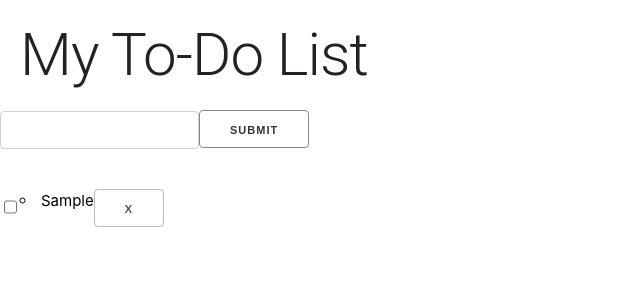
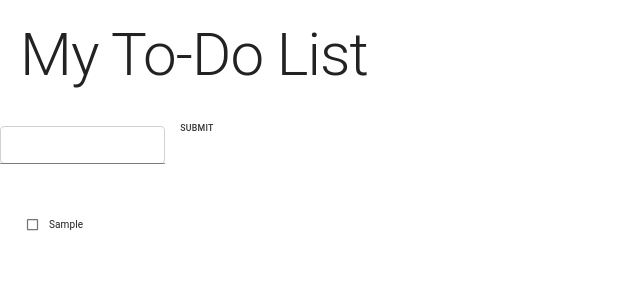
Before and after one commit to jamesr6794/finalproject-frontend, a React (Create React App) app in the folder frontend-todo/: page / in a window 1280 px wide. Both pictures are taken after typing "Sample" into the empty fields and a click on the button "SUBMIT". Shown: the top 300 px of the page, without its empty margins (0-640 px from the left). Built offline with nearby package versions, Linux system fonts and the light colour scheme.

Commit message:
found bug in todo

```diff
--- a/frontend-todo/src/App.js
+++ b/frontend-todo/src/App.js
@@ -1,6 +1,6 @@
 import React, { useEffect, useState } from 'react'
 import Form from "./components/Form"
-import List from "./components/List"
+import ListToDo from "./components/ListToDo"
 import './App.css';
 import Typography from "@material-ui/core/Typography"
 
@@ -46,8 +46,10 @@ function App() {
     <div className="App">
         <Typography style={{padding:20}} variant="h1">My To-Do List</Typography>
         <Form createTodo={createTodo} />
-        <List todos={todos} toggleFinish={toggleFinish}
-        deleteTodo={deleteTodo} />
+        <ListToDo
+          todos={todos}
+          toggleFinish={toggleFinish}
+          deleteTodo={deleteTodo} />
     </div>
   )
 }
--- a/frontend-todo/src/components/Form.js
+++ b/frontend-todo/src/components/Form.js
@@ -1,5 +1,6 @@
 import React, { useState } from "react"
 import {v4 as uuidv4} from "uuid"
+import { Button, TextField } from "@material-ui/core"
 
 function Form({ createTodo }) {
     const [todo, makeTodo] = useState({
@@ -22,13 +23,14 @@ function Form({ createTodo }) {
 
 
     return (
-        <form onSubmit={handleSubmit}>
-            <input
+        <form className="form-todo" onSubmit={handleSubmit}>
+            <TextField
+                label="Task"
                 name="task"
                 type="text"
                 value={todo.task}
                 onChange={handleTaskInputChange} />
-            <button type="submit">submit</button>
+            <Button type="submit">submit</Button>
         </form>
     )
 }
--- a/frontend-todo/src/components/List.js
+++ /dev/null
@@ -1,15 +0,0 @@
-import React from "react"
-import Todo from "./Todo"
-
-function List({ todos, toggleFinish, deleteTodo }) {
-    return (
-        <ul>
-            {todos.map(todo => (
-                <Todo key={todo.id} todo={todo} toggleFinish={toggleFinish}
-                deleteTodo={deleteTodo} />
-            ))}
-        </ul>
-    )
-}
-
-export default List
--- /dev/null
+++ b/frontend-todo/src/components/ListToDo.js
@@ -0,0 +1,19 @@
+import React from "react"
+import Todo from "./Todo"
+import { List } from "@material-ui/core"
+
+function ListToDo({ todos, toggleFinish, deleteTodo }) {
+    return (
+        <List>
+            {todos.map(todo => (
+                <Todo
+                    key={todo.id}
+                    todo={todo}
+                    toggleFinish={toggleFinish}
+                    deleteTodo={deleteTodo} />
+            ))}
+        </List>
+    )
+}
+
+export default ListToDo
--- a/frontend-todo/src/components/Todo.js
+++ b/frontend-todo/src/components/Todo.js
@@ -1,4 +1,6 @@
 import React from "react"
+import { IconButton, ListItem, Checkbox, Typography } from "@material-ui/core"
+import { CloseIcon } from "@material-ui/icons/Close"
 
 function Todo({ todo, toggleFinish, deleteTodo }) {
     function CheckboxClick() {
@@ -10,17 +12,21 @@ function Todo({ todo, toggleFinish, deleteTodo }) {
     }
 
     return (
-        <div style={{ display: "flex" }}>
-            <input type="checkbox" onClick={CheckboxClick}/>
-            <li
+        <ListItem style={{ display: "flex" }}>
+            <Checkbox
+                checked={todo.finished}
+                onClick={CheckboxClick} />
+            <Typography
+                variant= "body1"
                 style={{
-                    color: "black",
                     textDecoration: todo.finished ? "line-through" : null
                 }}>
                     {todo.task}
-            </li>
-            <button onClick={deleteClick}>X</button>
-        </div>
+            </Typography>
+            <IconButton onClick={deleteClick}>
+                {/* <CloseIcon /> */}
+            </IconButton>
+        </ListItem>
     )
 }
 
```
